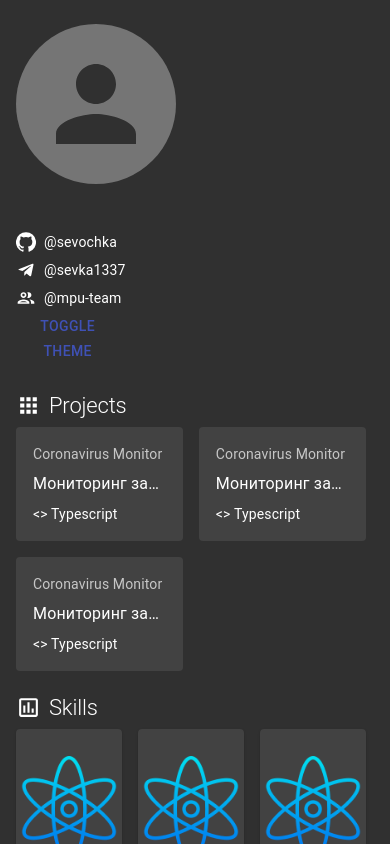
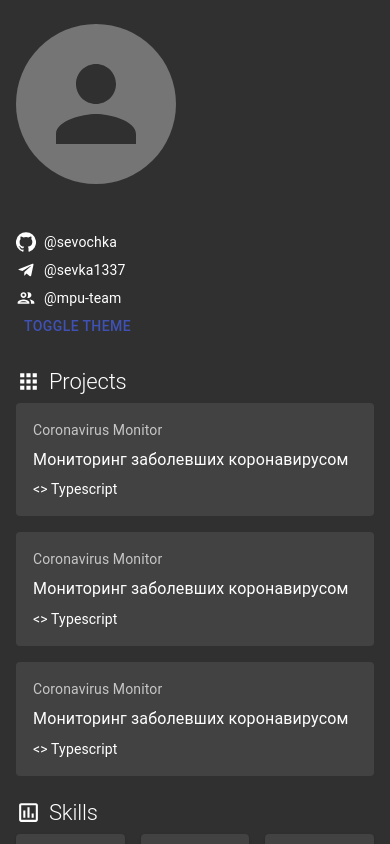
Before and after one commit to Sevochka/portfolio, a React app: page / in a window 390 px wide. Shown: the top 844 px of the page. Built offline with nearby package versions, Linux system fonts and the light colour scheme; no server answers.

Commit message:
Make projects responsive

```diff
--- a/src/App.tsx
+++ b/src/App.tsx
@@ -1,6 +1,6 @@
 import React, { FC } from 'react';
 import { makeStyles, createStyles, Theme } from '@material-ui/core/styles';
-import Grid from '@material-ui/core/Grid';
+import Grid, { GridSize } from '@material-ui/core/Grid';
 import { Profile } from 'components/profile/Profile';
 import {
   Button,
@@ -30,15 +30,20 @@ const useStyles = makeStyles((theme: Theme) =>
 const App: FC<Props> = ({ toggleDarkTheme }) => {
   const classes = useStyles();
 
-  const matches = useMediaQuery('(min-width:600px)');
-  const gridDirection = matches ? 'row' : 'column';
+  const matches = useMediaQuery((theme: Theme) =>
+    theme.breakpoints.between('xs', 'sm')
+  );
+  const gridDirection = matches ? 'column' : 'row';
+
+  const gridSizeProfile: GridSize = matches ? 12 : 4;
+  const gridSizeMain: GridSize = matches ? 12 : 8;
 
   return (
     <>
       <CssBaseline />
-      <Container maxWidth="md" className={classes.container}>
+      <Container maxWidth={'lg'} className={classes.container}>
         <Grid container spacing={3} direction={gridDirection}>
-          <Grid item xs={4}>
+          <Grid item xs={gridSizeProfile}>
             <div className={classes.profileSticky}>
               <Profile />
               <Button color="primary" onClick={toggleDarkTheme}>
@@ -46,7 +51,7 @@ const App: FC<Props> = ({ toggleDarkTheme }) => {
               </Button>
             </div>
           </Grid>
-          <Grid item xs={8}>
+          <Grid item xs={gridSizeMain}>
             <Grid container spacing={3} direction="column">
               <Grid item>
                 <Projects />
--- a/src/components/projects/Projects.tsx
+++ b/src/components/projects/Projects.tsx
@@ -2,8 +2,8 @@ import React, { FC } from 'react';
 import { TitlePart } from '../shared/TitlePart';
 import AppsOutlinedIcon from '@material-ui/icons/AppsOutlined';
 import { ProjectCard } from './ProjectCard';
-import { createStyles, Grid } from '@material-ui/core';
-import { makeStyles } from '@material-ui/core/styles';
+import { createStyles, Grid, useMediaQuery } from '@material-ui/core';
+import { makeStyles, Theme } from '@material-ui/core/styles';
 
 const temporaryData = [
   {
@@ -29,16 +29,25 @@ const temporaryData = [
   },
 ];
 
-const useStyles = makeStyles(() =>
+const useStyles = makeStyles((theme) =>
   createStyles({
     gridProject: {
       width: '50%',
+    },
+    [theme.breakpoints.between('xs', 'sm')]: {
+      gridProject: {
+        width: '100%',
+      },
     },
   })
 );
 
 const Projects: FC = () => {
   const styles = useStyles();
+  const matches = useMediaQuery((theme: Theme) =>
+    theme.breakpoints.between('xs', 'sm')
+  );
+
   const mapData = temporaryData.map((project) => (
     <Grid item key={project.id} className={styles.gridProject}>
       <ProjectCard {...project} />
@@ -47,7 +56,12 @@ const Projects: FC = () => {
   return (
     <>
       <TitlePart title="Projects" IconComponent={AppsOutlinedIcon} />
-      <Grid container spacing={2} direction="row" alignItems="flex-start">
+      <Grid
+        container
+        spacing={2}
+        direction={matches ? 'column' : 'row'}
+        alignItems="flex-start"
+      >
         {mapData}
       </Grid>
     </>
```
